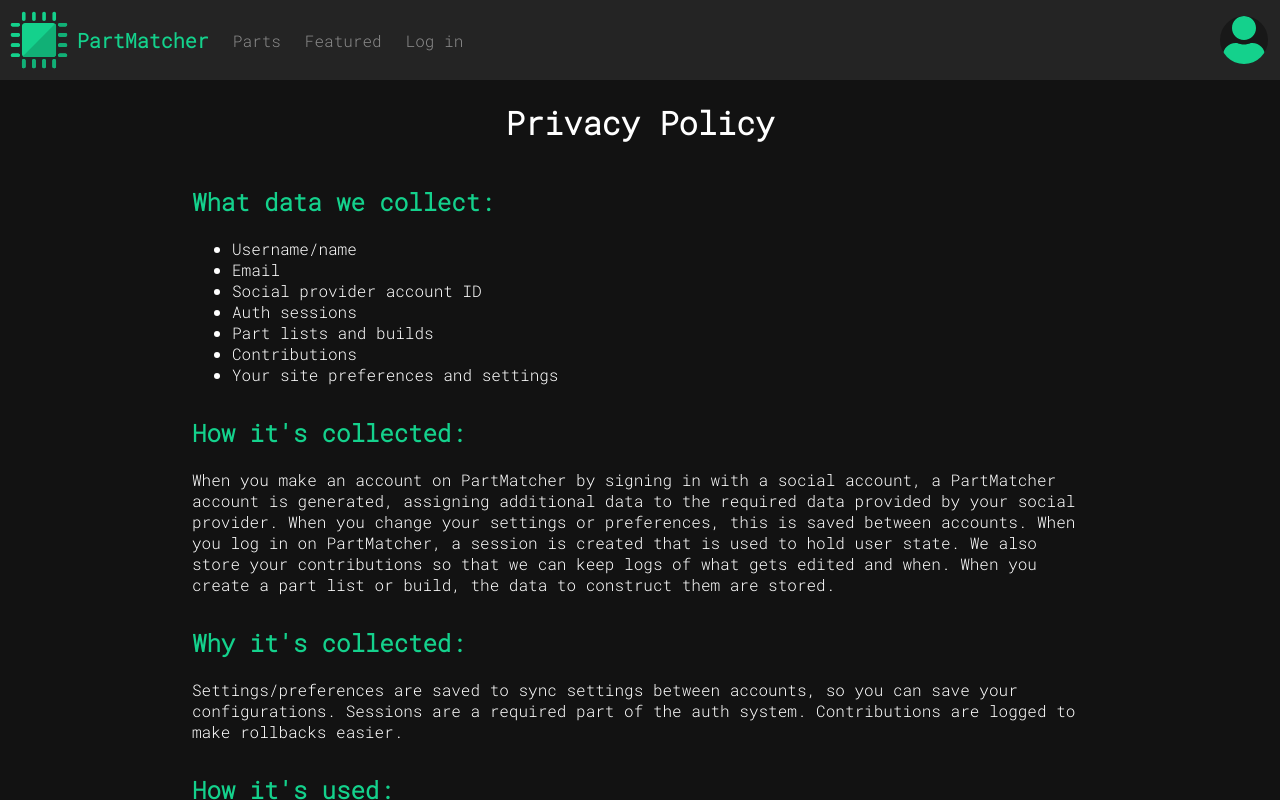
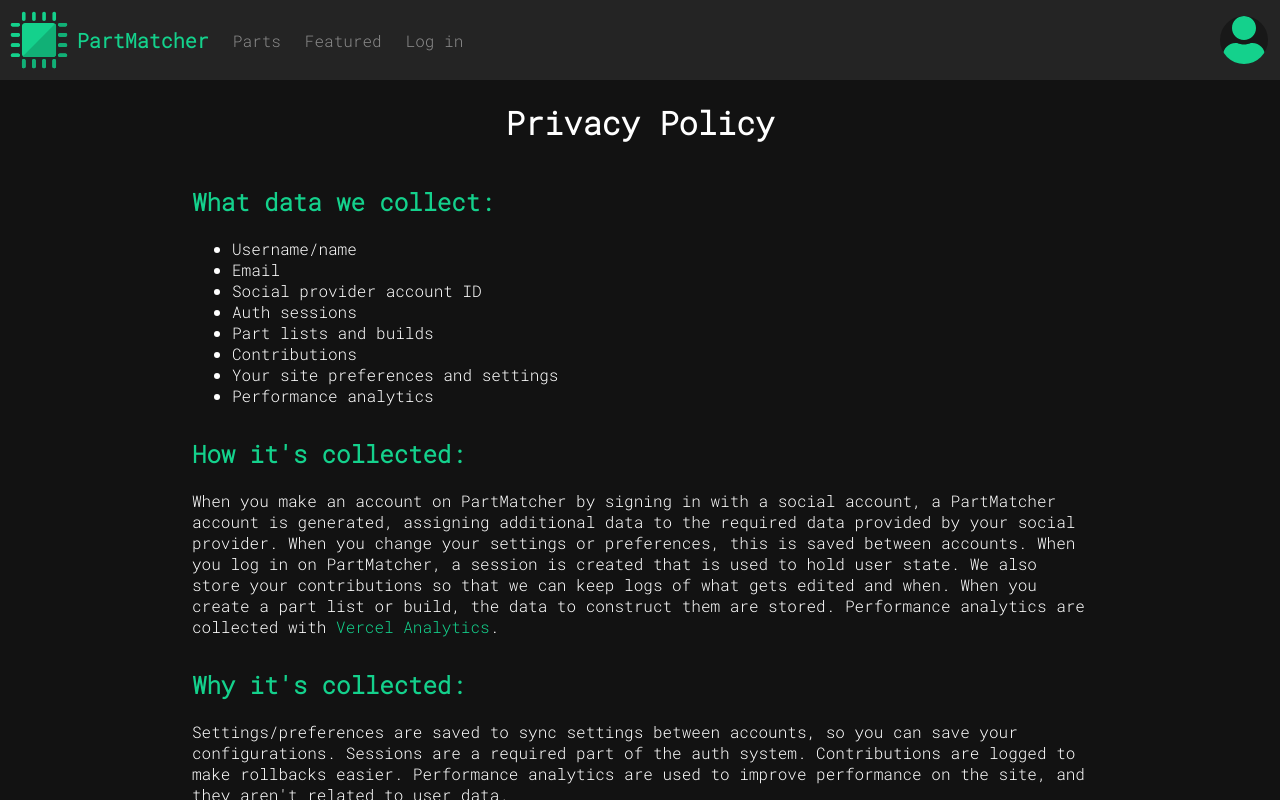
Before and after one commit to thefakequake/old-partmatcher, a Next.js app: page /privacy in a window 1280 px wide. Built offline with nearby package versions, Linux system fonts and the light colour scheme; no server answers.

Commit message:
Update privacy page

```diff
--- a/pages/privacy/index.js
+++ b/pages/privacy/index.js
@@ -17,6 +17,7 @@ const privacy = () => {
             <li>Part lists and builds</li>
             <li>Contributions</li>
             <li>Your site preferences and settings</li>
+            <li>Performance analytics</li>
           </ul>
           <h2>How it's collected:</h2>
           <p>
@@ -27,13 +28,17 @@ const privacy = () => {
             When you log in on PartMatcher, a session is created that is used to
             hold user state. We also store your contributions so that we can
             keep logs of what gets edited and when. When you create a part list
-            or build, the data to construct them are stored.
+            or build, the data to construct them are stored. Performance
+            analytics are collected with{" "}
+            <a href="https://vercel.com/analytics">Vercel Analytics</a>.
           </p>
           <h2>Why it's collected:</h2>
           <p>
             Settings/preferences are saved to sync settings between accounts, so
             you can save your configurations. Sessions are a required part of
             the auth system. Contributions are logged to make rollbacks easier.
+            Performance analytics are used to improve performance on the site,
+            and they aren't related to user data.
           </p>
           <h2>How it's used:</h2>
           <p>
@@ -52,7 +57,11 @@ const privacy = () => {
             <li>Keeping you logged in</li>
           </ul>
           <h2>Contact</h2>
-          <p>If you have any questions, join the <a href="https://discord.gg/Qx5y8AvTeu">PartMatcher Discord</a> and contact QuaKe.</p>
+          <p>
+            If you have any questions, join the{" "}
+            <a href="https://discord.gg/Qx5y8AvTeu">PartMatcher Discord</a> and
+            contact QuaKe.
+          </p>
         </div>
       </div>
     </>
```
